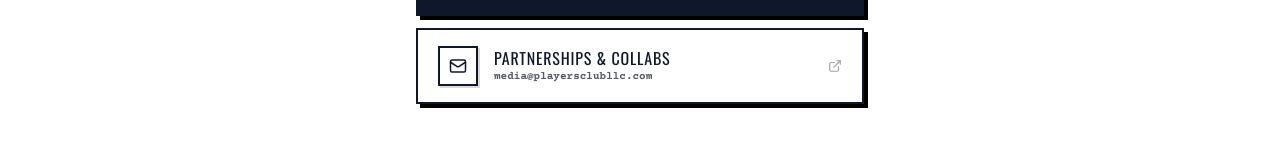
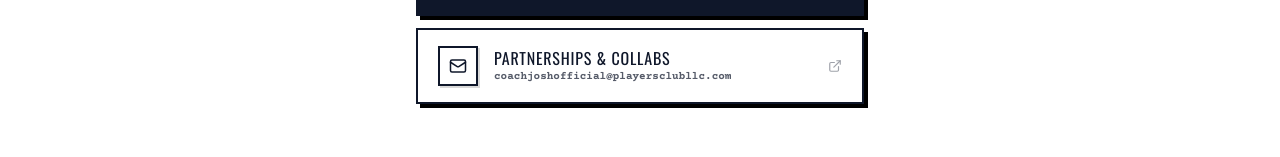
Before and after one commit to kaokien/coach-josh-official, a Next.js app: page /links in a window 1280 px wide. Shown: the part 1104-1261 px from the top of the page. Built offline with nearby package versions, Linux system fonts and the light colour scheme; no server answers.

Commit message:
fix: correct Gumroad video course URL and partnerships email

```diff
--- a/app/links/page.tsx
+++ b/app/links/page.tsx
@@ -253,7 +253,7 @@ export default function LinksPage() {
             </LinkButton>
 
             <LinkButton
-              href="https://coachjoshofficial.gumroad.com/l/blueprint-video-course"
+              href="https://coachjosh1.gumroad.com/l/opdee"
               variant="primary"
               icon={Video}
               subtext="4-Part video course • Boxing fundamentals • $197"
@@ -304,10 +304,10 @@ export default function LinksPage() {
             </LinkButton>
 
             <LinkButton
-              href="mailto:media@playersclubllc.com"
+              href="mailto:coachjoshofficial@playersclubllc.com"
               variant="outline"
               icon={Mail}
-              subtext="media@playersclubllc.com"
+              subtext="coachjoshofficial@playersclubllc.com"
             >
               Partnerships & Collabs
             </LinkButton>
```
